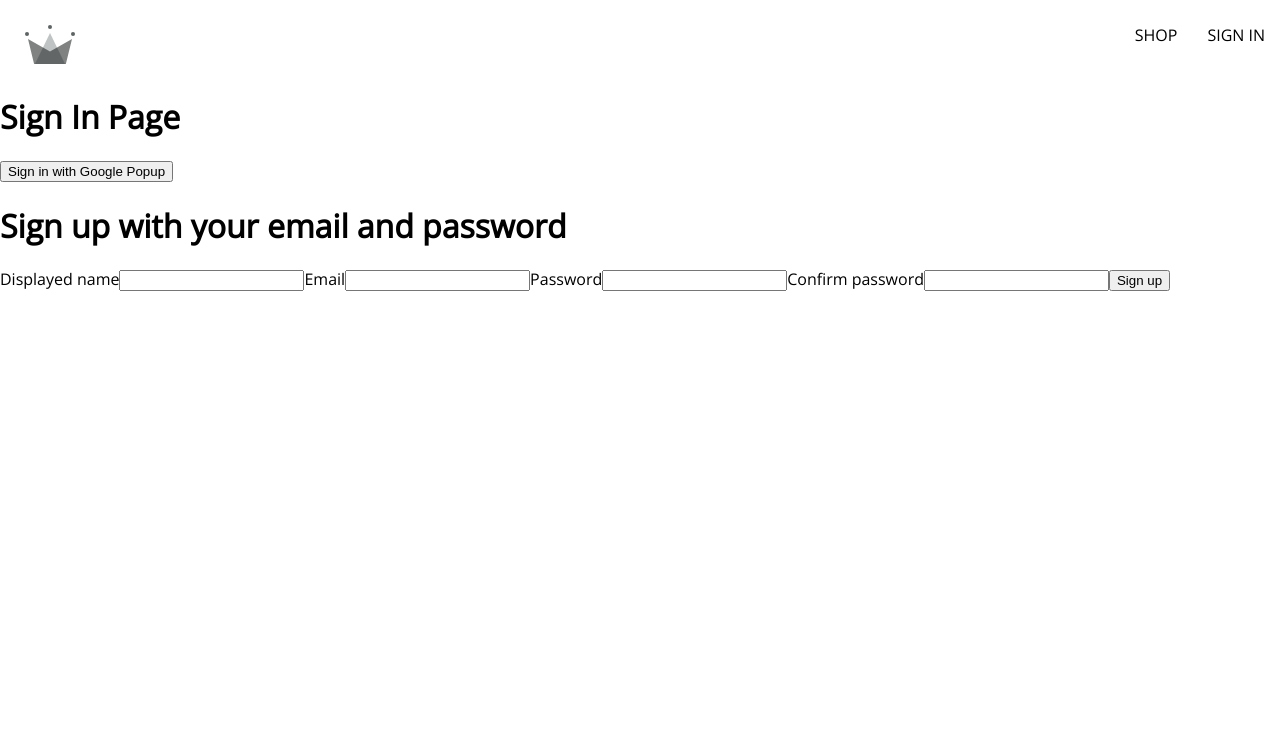
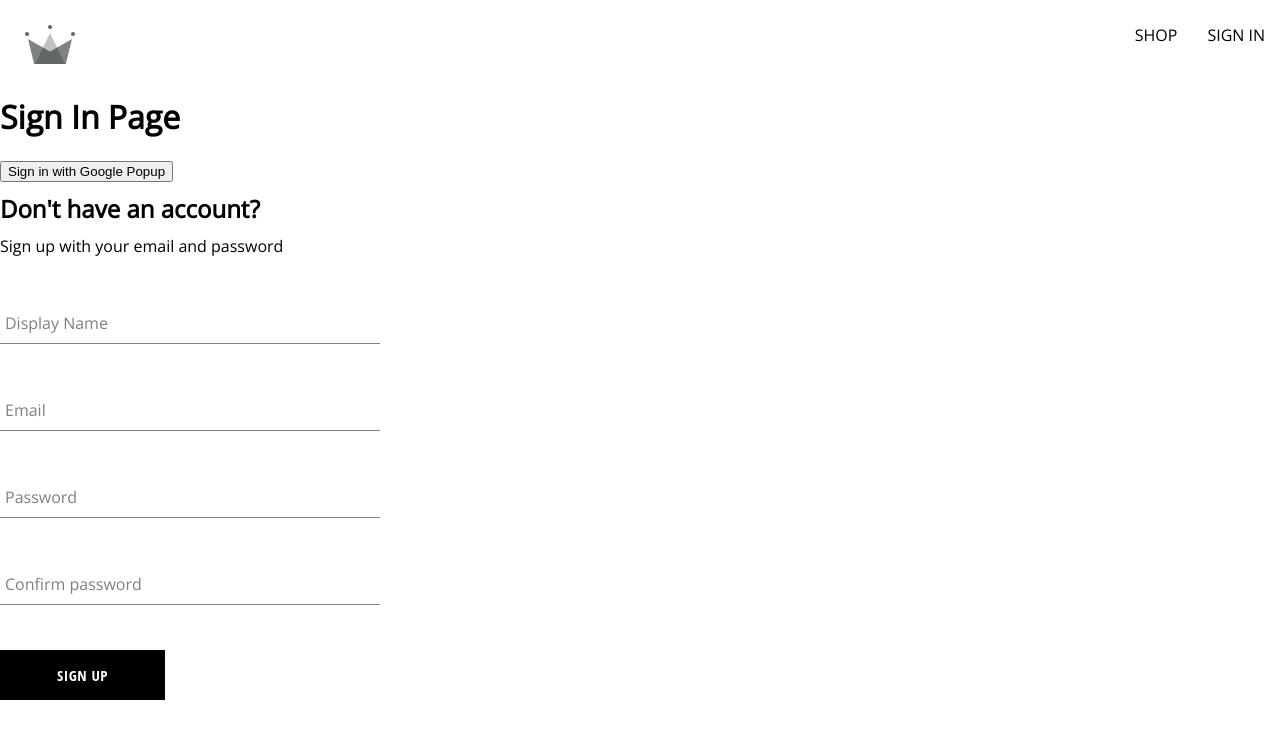
Before and after one commit to catalintugui/e-commerce-app, a React (Create React App) app in the folder crwn-app/: page /sign-in in a window 1280 px wide. Shown: the top 738 px of the page. Built offline with nearby package versions, Linux system fonts and the light colour scheme.

Commit message:
sign up component

```diff
--- /dev/null
+++ b/crwn-app/src/components/button/button.component.jsx
@@ -0,0 +1,20 @@
+// default, inverted, signin
+import "./button.styles.scss";
+
+const BUTTON_TYPES_CLASSES = {
+  google: "google-sign-in",
+  inverted: "inverted",
+};
+
+const Button = ({ children, buttonType, ...otherProps }) => {
+  return (
+    <button
+      className={`button-container ${BUTTON_TYPES_CLASSES[buttonType]}`}
+      {...otherProps}
+    >
+      {children}
+    </button>
+  );
+};
+
+export default Button;
--- /dev/null
+++ b/crwn-app/src/components/button/button.styles.scss
@@ -0,0 +1,46 @@
+.button-container {
+  min-width: 165px;
+  width: auto;
+  height: 50px;
+  letter-spacing: 0.5px;
+  line-height: 50px;
+  padding: 0 35px 0 35px;
+  font-size: 15px;
+  background-color: black;
+  color: white;
+  text-transform: uppercase;
+  font-family: 'Open Sans Condensed';
+  font-weight: bolder;
+  border: none;
+  cursor: pointer;
+  display: flex;
+  justify-content: center;
+
+  &:hover {
+    background-color: white;
+    color: black;
+    border: 1px solid black;
+  }
+
+  &.google-sign-in {
+    background-color: #4285f4;
+    color: white;
+
+    &:hover {
+      background-color: #357ae8;
+      border: none;
+    }
+  }
+
+  &.inverted {
+    background-color: white;
+    color: black;
+    border: 1px solid black;
+
+    &:hover {
+      background-color: black;
+      color: white;
+      border: none;
+    }
+  }
+}
--- /dev/null
+++ b/crwn-app/src/components/form-input/form-input.component.jsx
@@ -0,0 +1,20 @@
+import "./form-input.styles.scss";
+
+const FormInput = ({ label, ...otherProps }) => {
+  return (
+    <div className="group">
+      <input className="form-input" {...otherProps} />
+      {label && (
+        <label
+          className={`${
+            otherProps.value.length ? "shrink" : ""
+          } form-input-label`}
+        >
+          {label}
+        </label>
+      )}
+    </div>
+  );
+};
+
+export default FormInput;
--- /dev/null
+++ b/crwn-app/src/components/form-input/form-input.styles.scss
@@ -0,0 +1,54 @@
+$sub-color: grey;
+$main-color: black;
+
+@mixin shrinkLabel {
+  top: -14px;
+  font-size: 12px;
+  color: $main-color;
+}
+
+.group {
+  position: relative;
+  margin: 45px 0;
+
+  .form-input {
+    background: none;
+    background-color: white;
+    color: $sub-color;
+    font-size: 18px;
+    padding: 10px 10px 10px 5px;
+    display: block;
+    width: 100%;
+    border: none;
+    border-radius: 0;
+    border-bottom: 1px solid $sub-color;
+    margin: 25px 0;
+
+    &:focus {
+      outline: none;
+    }
+
+    &:focus ~ .form-input-label {
+      @include shrinkLabel();
+    }
+  }
+
+  input[type='password'] {
+    letter-spacing: 0.3em;
+  }
+
+  .form-input-label {
+    color: $sub-color;
+    font-size: 16px;
+    font-weight: normal;
+    position: absolute;
+    pointer-events: none;
+    left: 5px;
+    top: 10px;
+    transition: 300ms ease all;
+
+    &.shrink {
+      @include shrinkLabel();
+    }
+  }
+}
--- a/crwn-app/src/components/sign-up-form/SignUpForm.component.jsx
+++ b/crwn-app/src/components/sign-up-form/SignUpForm.component.jsx
@@ -1,8 +1,12 @@
 import { useState } from "react";
+import FormInput from "../form-input/form-input.component";
 import {
   createAuthUserWithEmailAndPassword,
   createUserDocumentFromAuth,
 } from "../../utils/firebase/firebase.utils";
+import Button from "../button/button.component";
+
+import "./sign-up-form.styles.scss";
 
 const defaultFormFields = {
   displayName: "",
@@ -49,42 +53,43 @@
   };
 
   return (
-    <div>
-      <h1>Sign up with your email and password</h1>
+    <div className="sign-up-container">
+      <h2>Don't have an account?</h2>
+      <span>Sign up with your email and password</span>
       <form onSubmit={handleSubmit}>
-        <label>Displayed name</label>
-        <input
+        <FormInput
+          label="Display Name"
           type="text"
           name="displayName"
           required
           value={displayName}
           onChange={handleChange}
         />
-        <label>Email</label>
-        <input
+        <FormInput
+          label="Email"
           type="email"
           name="email"
           required
           value={email}
           onChange={handleChange}
         />
-        <label>Password</label>
-        <input
+        <FormInput
+          label="Password"
           type="password"
           name="password"
           required
           value={password}
           onChange={handleChange}
         />
-        <label>Confirm password</label>
-        <input
+        <FormInput
+          label="Confirm password"
           type="password"
           name="confirmPassword"
           required
           value={confirmPassword}
           onChange={handleChange}
         />
-        <button type="submit">Sign up</button>
+        <Button type="submit">Sign up</Button>
       </form>
     </div>
   );
--- /dev/null
+++ b/crwn-app/src/components/sign-up-form/sign-up-form.styles.scss
@@ -0,0 +1,9 @@
+.sign-up-container {
+display: flex;
+flex-direction: column;
+width: 380px;
+}
+
+h2 {
+    margin: 10px 0;
+}
```
